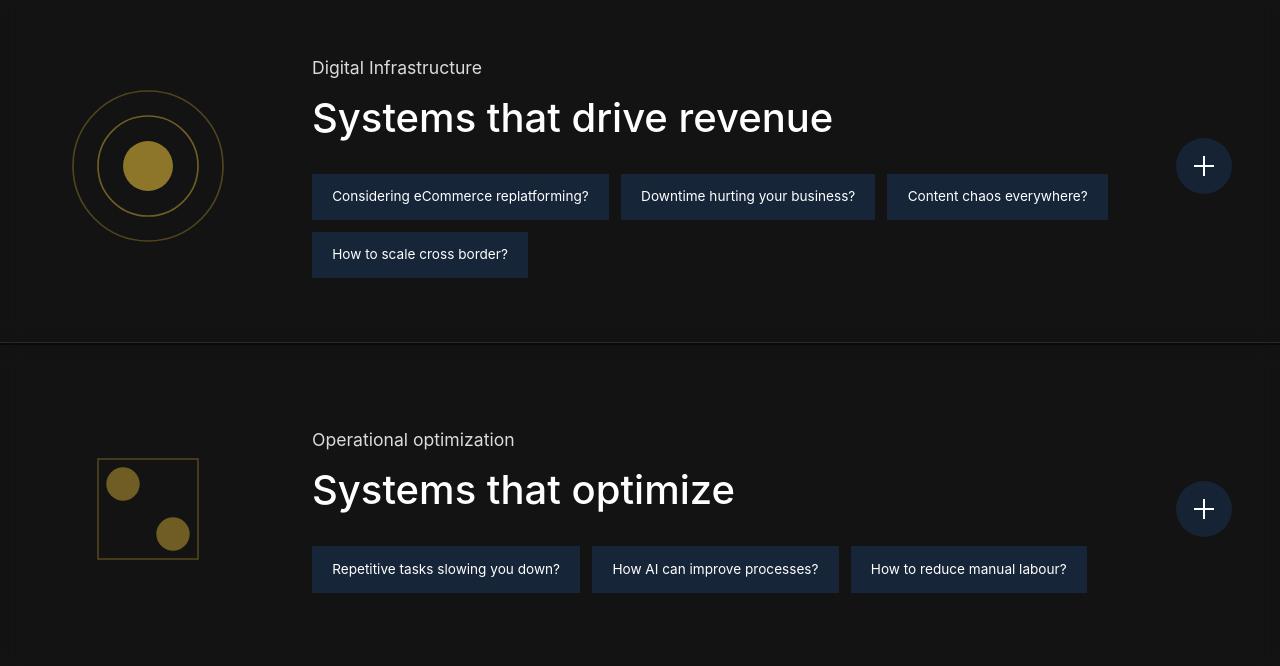
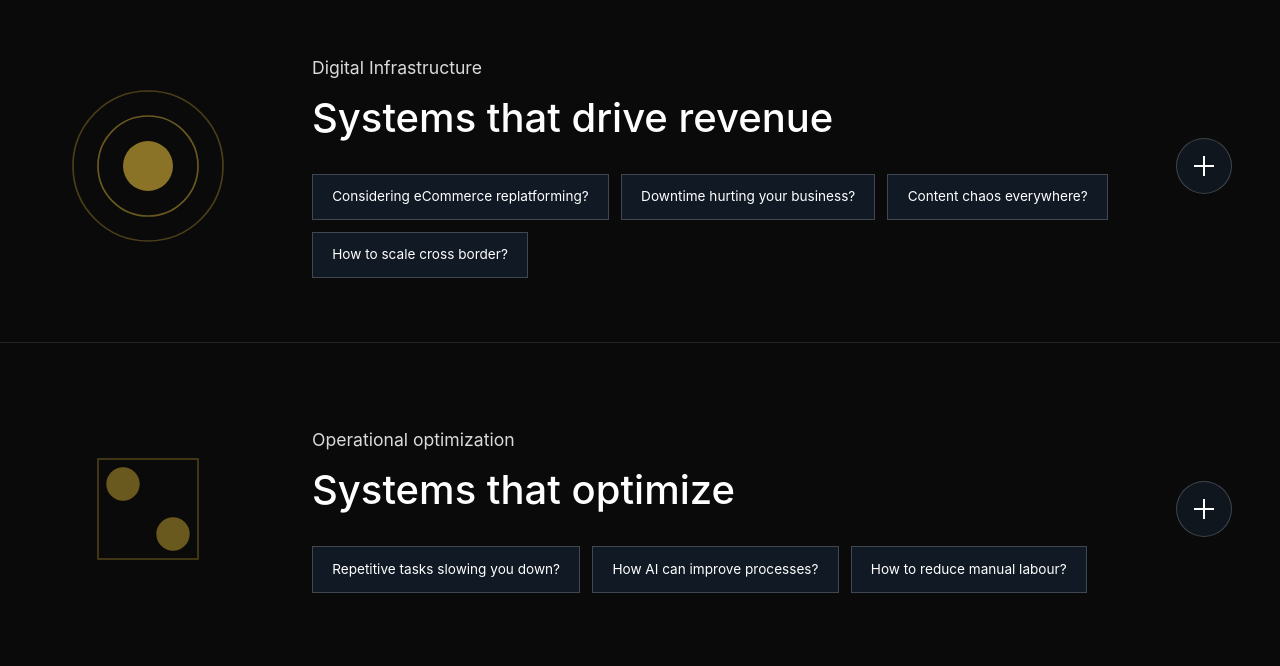
Before and after one commit to sa3oud/digital-north, a plain HTML site: page index.html in a window 1280 px wide. Shown: the part 874-1540 px from the top of the page. Drawn offline with nearby package versions, Linux system fonts and the light colour scheme.

Commit message:
design cloudflare

```diff
--- a/index.html
+++ b/index.html
@@ -438,15 +438,14 @@
         }
 
         .service-section {
-            background: rgba(26, 26, 26, 0.6);
-            backdrop-filter: blur(10px);
+            background: transparent;
             border-bottom: 1px solid rgba(255, 255, 255, 0.1);
             margin-bottom: 2px;
             transition: all 0.4s ease;
         }
 
         .service-section:hover {
-            background: rgba(22, 33, 62, 0.7);
+            background: rgba(22, 33, 62, 0.3);
         }
 
         .service-container {
@@ -514,15 +513,15 @@
 
         .service-tag {
             padding: 0.7rem 1.2rem;
-            background: rgba(24, 40, 62, 0.9);
+            background: rgba(24, 40, 62, 0.5);
             color: var(--white);
             font-size: 0.85rem;
             transition: all 0.3s ease;
-            border: 1px solid transparent;
+            border: 1px solid rgba(255, 255, 255, 0.2);
         }
 
         .service-tag:hover {
-            background: rgba(24, 40, 62, 1);
+            background: rgba(24, 40, 62, 0.8);
             border-color: var(--gold);
             transform: translateY(-2px);
         }
@@ -531,13 +530,14 @@
             width: 56px;
             height: 56px;
             border-radius: 50%;
-            background: rgba(24, 40, 62, 0.8);
+            background: rgba(24, 40, 62, 0.4);
             display: flex;
             align-items: center;
             justify-content: center;
             transition: all 0.4s ease;
             flex-shrink: 0;
             position: relative;
+            border: 1px solid rgba(255, 255, 255, 0.2);
         }
 
         .service-expand::before,
```
